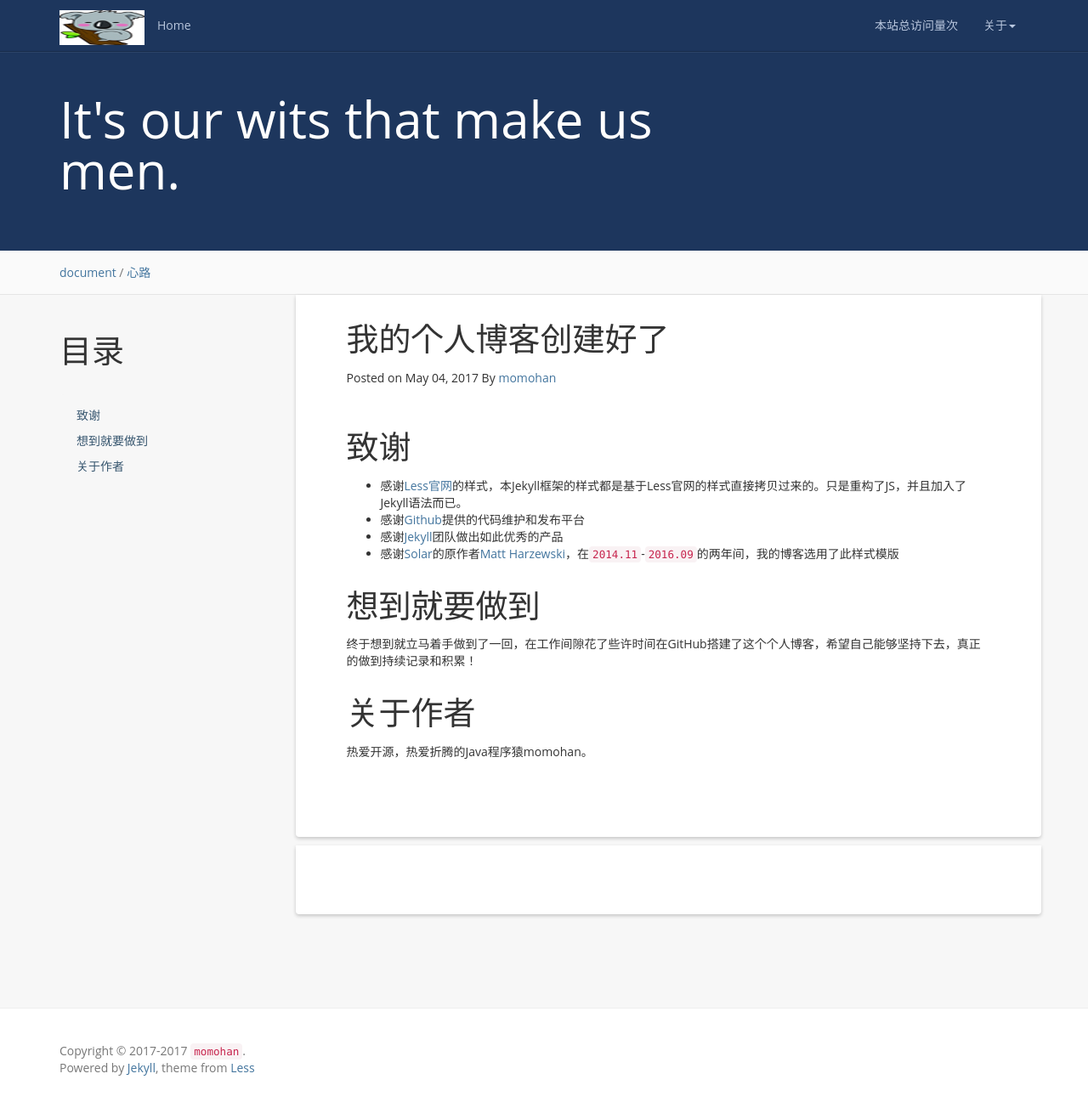
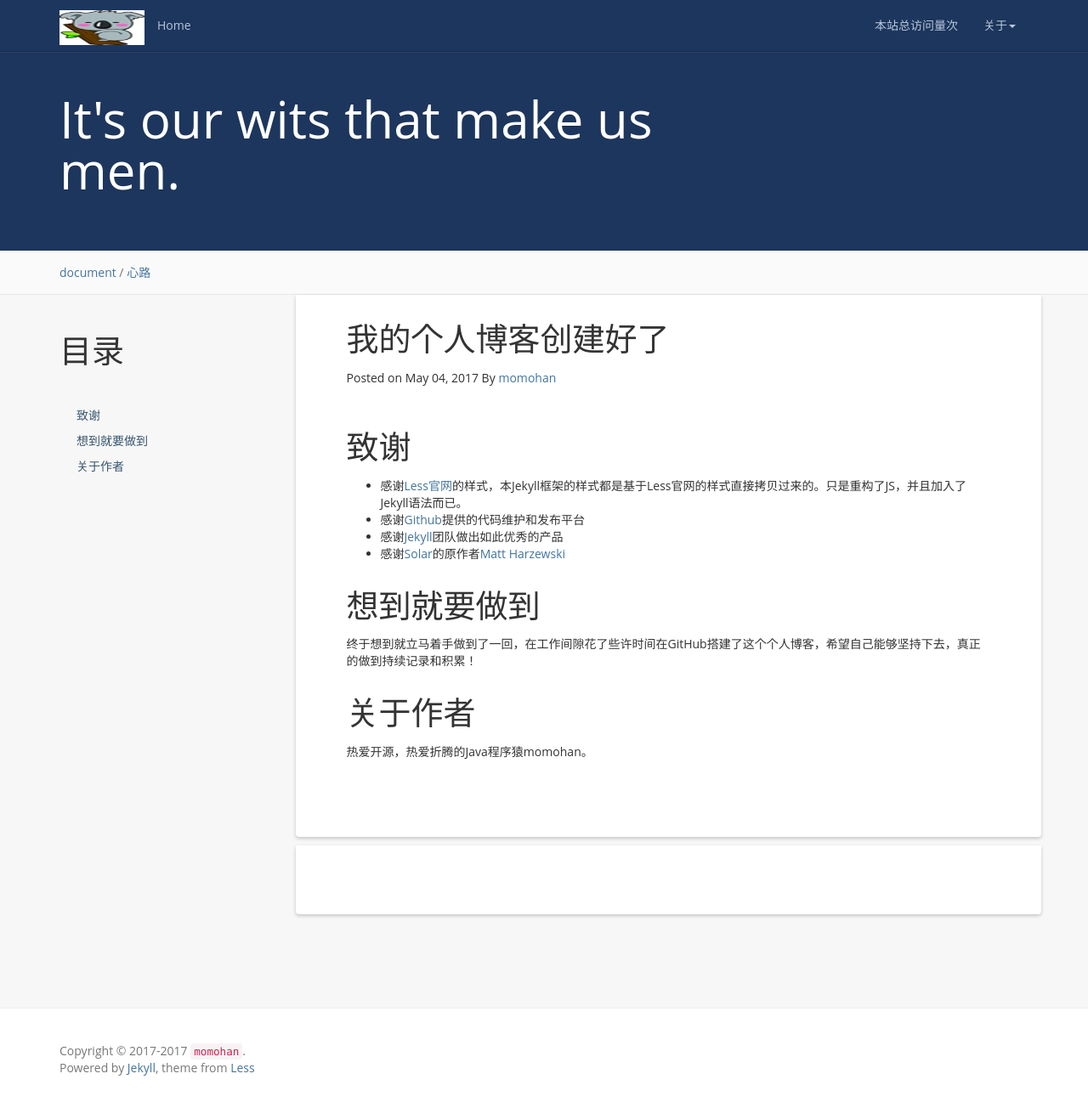
Before and after one commit to momohan/momohan.github.io, a Jekyll site: the page built from _posts/2017-05-03-MyBlog.md, in a window 1280 px wide and 1297 px high. Shown: the whole window at 85% size. Built offline with Jekyll 4.4.1, drawn with Linux system fonts in a browser that asks for light colours; nearby versions of some CDN libraries; comment, search, counter and statistics services are not loaded.

Commit message:
博客内容修改

```diff
--- a/_posts/2017-05-03-MyBlog.md
+++ b/_posts/2017-05-03-MyBlog.md
@@ -15,7 +15,7 @@ tag: 心路
 + 感谢[Less官网](http://lesscss.cn/)的样式，本Jekyll框架的样式都是基于Less官网的样式直接拷贝过来的。只是重构了JS，并且加入了Jekyll语法而已。
 + 感谢[Github](https://github.com/)提供的代码维护和发布平台
 + 感谢[Jekyll](https://jekyllrb.com/)团队做出如此优秀的产品
-+ 感谢[Solar](https://github.com/mattvh/solar-theme-jekyll)的原作者[Matt Harzewski](http://www.webmaster-source.com/)，在`2014.11`-`2016.09`的两年间，我的博客选用了此样式模版
++ 感谢[Solar](https://github.com/mattvh/solar-theme-jekyll)的原作者[Matt Harzewski](http://www.webmaster-source.com/)
 
 想到就要做到
 ====================================
```
